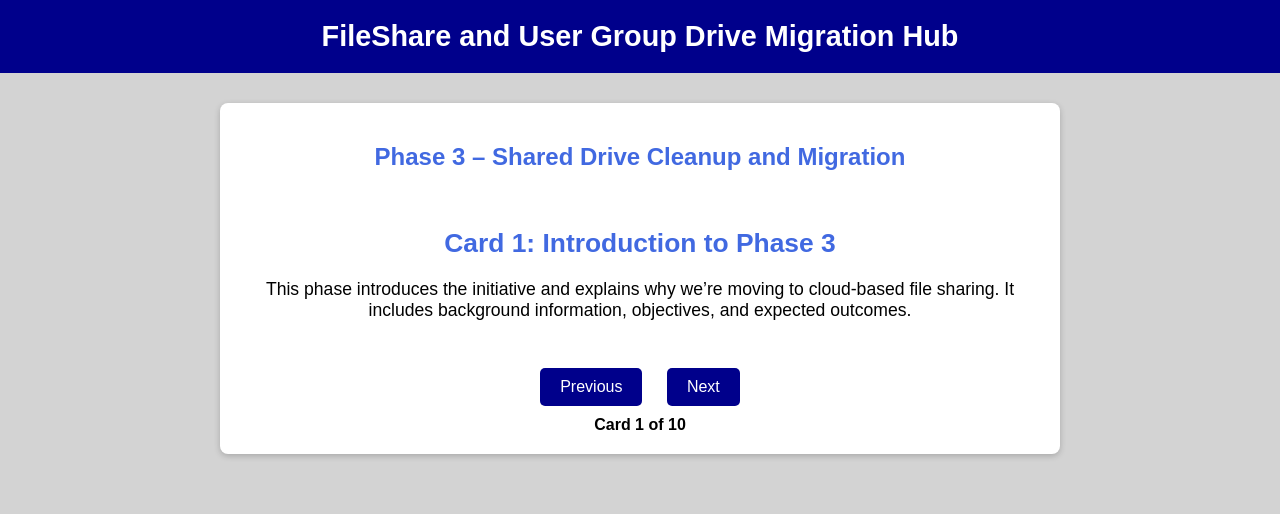
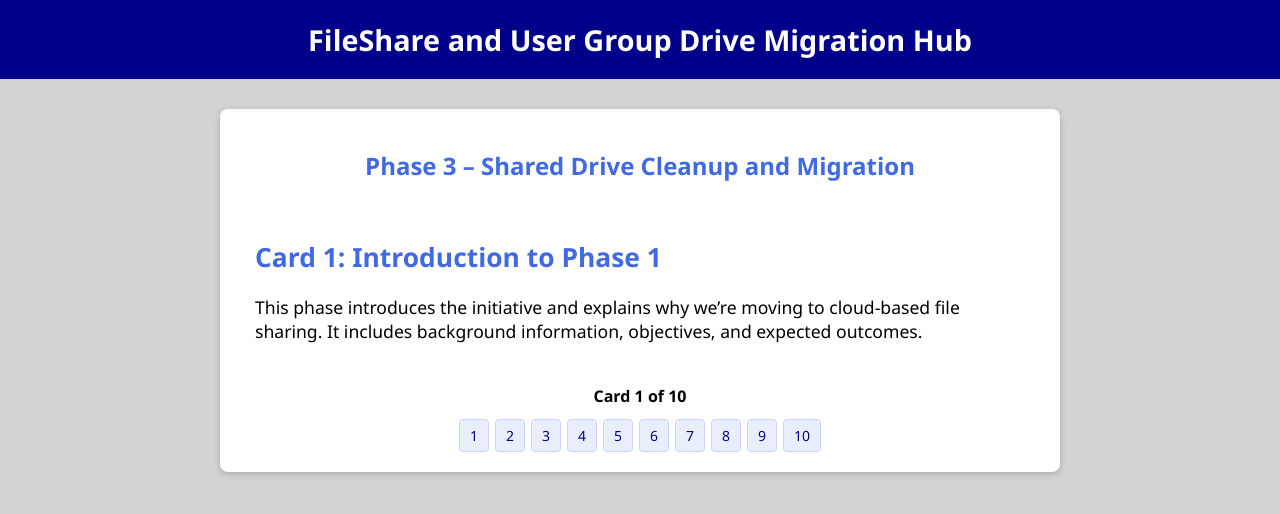
Before and after one commit to kdestro/SSC_FileShare_GroupDrive_Migration, a plain HTML site: page Phase3/index3.html in a window 1280 px wide. Drawn offline with Linux system fonts and the light colour scheme.

Commit message:
Update index3.html

```diff
--- a/Phase3/index3.html
+++ b/Phase3/index3.html
@@ -5,12 +5,12 @@
 <meta name="viewport" content="width=device-width, initial-scale=1.0">
 <title>FileShare and User Group Drive Migration Hub</title>
 <style>
+  /* Base */
   body {
-      font-family: Aptos, sans-serif;
+    font-family: Aptos, Segoe UI, Arial, sans-serif;
     margin: 0;
     background-color: #d3d3d3; /* Grey background */
   }
-
   header {
     background-color: #00008B; /* Dark blue */
     color: white;
@@ -19,7 +19,6 @@
     font-size: 1.8em;
     font-weight: bold;
   }
-
   .viewer {
     max-width: 800px;
     margin: 30px auto;
@@ -31,58 +30,109 @@
     overflow-y: auto;
     text-align: center;
   }
-
   .viewer h2 {
     color: #4169E1; /* Royal blue */
     margin-bottom: 20px;
   }
 
-    .card {
-      display: none;
-      padding: 15px;
-      font-size: 1.1em;
+  /* Hide the radios controlling state */
+  input[type="radio"][name="cards"] {
+    position: absolute;
+    left: -9999px;
+    opacity: 0;
   }
 
-    .card.active {
-      display: block;
-    }
+  /* Cards default hidden */
+  .cards .card { display: none; padding: 15px; font-size: 1.1em; text-align: left; }
 
-    .nav-buttons {
-      text-align: center;
-      margin-top: 15px;
-    }
+  /* Show the card matching the checked radio */
+  #c1:checked ~ .cards .card:nth-child(1),
+  #c2:checked ~ .cards .card:nth-child(2),
+  #c3:checked ~ .cards .card:nth-child(3),
+  #c4:checked ~ .cards .card:nth-child(4),
+  #c5:checked ~ .cards .card:nth-child(5),
+  #c6:checked ~ .cards .card:nth-child(6),
+  #c7:checked ~ .cards .card:nth-child(7),
+  #c8:checked ~ .cards .card:nth-child(8),
+  #c9:checked ~ .cards .card:nth-child(9),
+  #c10:checked ~ .cards .card:nth-child(10) { display: block; }
 
-    .nav-buttons button {
+  /* Navigation buttons */
+  .nav { display: none; justify-content: center; gap: 12px; margin-top: 16px; }
+  .nav label {
     background-color: #00008B; /* Dark blue */
-      color: white;
+    color: #fff;
     border: none;
     padding: 10px 20px;
-      margin: 0 10px;
     border-radius: 5px;
     cursor: pointer;
     font-size: 16px;
+    user-select: none;
   }
+  .nav label:hover { background-color: #27408b; }
 
-    .nav-buttons button:hover {
-      background-color: #27408b; /* Dark slate blue */
+  /* Show only the nav block that matches the checked radio */
+  #c1:checked ~ .nav.s1,
+  #c2:checked ~ .nav.s2,
+  #c3:checked ~ .nav.s3,
+  #c4:checked ~ .nav.s4,
+  #c5:checked ~ .nav.s5,
+  #c6:checked ~ .nav.s6,
+  #c7:checked ~ .nav.s7,
+  #c8:checked ~ .nav.s8,
+  #c9:checked ~ .nav.s9,
+  #c10:checked ~ .nav.s10 { display: flex; }
+
+  /* Progress text */
+  .progress { text-align: center; margin-top: 10px; font-weight: bold; }
+  .progress p { display: none; margin: 0; }
+  #c1:checked ~ .progress .p1,
+  #c2:checked ~ .progress .p2,
+  #c3:checked ~ .progress .p3,
+  #c4:checked ~ .progress .p4,
+  #c5:checked ~ .progress .p5,
+  #c6:checked ~ .progress .p6,
+  #c7:checked ~ .progress .p7,
+  #c8:checked ~ .progress .p8,
+  #c9:checked ~ .progress .p9,
+  #c10:checked ~ .progress .p10 { display: block; }
+
+  /* Optional: numbered quick-jump */
+  .quickjump { display: flex; flex-wrap: wrap; gap: 6px; justify-content: center; margin-top: 12px; }
+  .quickjump label {
+    background: #e9eefc;
+    color: #00008B;
+    border: 1px solid #cbd6ff;
+    padding: 6px 10px;
+    border-radius: 4px;
+    font-size: 14px;
+    cursor: pointer;
   }
-
-    .progress {
-      text-align: center;
-      margin-top: 10px;
-      font-weight: bold;
-    }
+  .quickjump label:hover { background: #dbe5ff; }
 </style>
 </head>
 <body>
   <header>FileShare and User Group Drive Migration Hub</header>
 
-  <div class="viewer" id="cards-container">
+  <div class="viewer">
+    <!-- State (no JS): radios determine which card is visible -->
+    <input type="radio" name="cards" id="c1" checked>
+    <input type="radio" name="cards" id="c2">
+    <input type="radio" name="cards" id="c3">
+    <input type="radio" name="cards" id="c4">
+    <input type="radio" name="cards" id="c5">
+    <input type="radio" name="cards" id="c6">
+    <input type="radio" name="cards" id="c7">
+    <input type="radio" name="cards" id="c8">
+    <input type="radio" name="cards" id="c9">
+    <input type="radio" name="cards" id="c10">
+
     <h2>Phase 3 – Shared Drive Cleanup and Migration</h2>
 
-    <!-- Cards start here -->
-    <div class="card active">
-      <h2>Card 1: Introduction to Phase 3</h2>
+    <!-- Cards -->
+    <div class="cards" aria-live="polite">
+      <div class="card">
+        <h2>Card 1: Introduction to Phase 1</h2>
         <p>This phase introduces the initiative and explains why we’re moving to cloud-based file sharing. It includes background information, objectives, and expected outcomes.</p>
       </div>
       <div class="card">
@@ -121,42 +171,35 @@
         <h2>Card 10: Next Steps</h2>
         <p>Prepare for the upcoming migration phase by reviewing guidelines, attending training, and ensuring compliance with security protocols.</p>
       </div>
-    <!-- Cards end here -->
+    </div>
 
-    <div class="nav-buttons">
-      <button id="prevBtn">Previous</button>
-      <button id="nextBtn">Next</button>
+    <!-- Progress -->
+    <div class="progress" aria-live="polite">
+      <p class="p1">Card 1 of 10</p>
+      <p class="p2">Card 2 of 10</p>
+      <p class="p3">Card 3 of 10</p>
+      <p class="p4">Card 4 of 10</p>
+      <p class="p5">Card 5 of 10</p>
+      <p class="p6">Card 6 of 10</p>
+      <p class="p7">Card 7 of 10</p>
+      <p class="p8">Card 8 of 10</p>
+      <p class="p9">Card 9 of 10</p>
+      <p class="p10">Card 10 of 10</p>
     </div>
-    <div class="progress" id="progress">
-      Card 1 of 10
+
+    <!-- Optional: numbered quick-jump -->
+    <div class="quickjump" aria-label="Jump to card">
+      <label for="c1" title="Card 1">1</label>
+      <label for="c2" title="Card 2">2</label>
+      <label for="c3" title="Card 3">3</label>
+      <label for="c4" title="Card 4">4</label>
+      <label for="c5" title="Card 5">5</label>
+      <label for="c6" title="Card 6">6</label>
+      <label for="c7" title="Card 7">7</label>
+      <label for="c8" title="Card 8">8</label>
+      <label for="c9" title="Card 9">9</label>
+      <label for="c10" title="Card 10">10</label>
     </div>
   </div>
-
-  <script>
-    const cards = document.querySelectorAll('.card');
-    const progress = document.getElementById('progress');
-    const nextBtn = document.getElementById('nextBtn');
-    const prevBtn = document.getElementById('prevBtn');
-
-    let currentIndex = 0;
-
-    function updateCard() {
-      cards.forEach(card => card.classList.remove('active'));
-      cards[currentIndex].classList.add('active');
-      progress.textContent = `Card ${currentIndex + 1} of ${cards.length}`;
-    }
-
-    nextBtn.addEventListener('click', () => {
-      currentIndex = (currentIndex + 1) % cards.length;
-      updateCard();
-    });
-
-    prevBtn.addEventListener('click', () => {
-      currentIndex = (currentIndex - 1 + cards.length) % cards.length;
-      updateCard();
-    });
-
-    updateCard(); // Show first card
-  </script>
 </body>
 </html>
```
Lines whose indentation alone changed are shown as unchanged.
